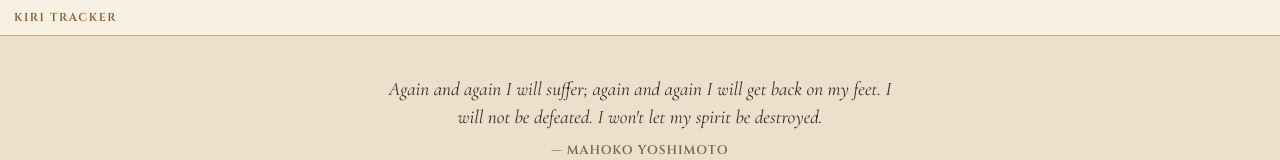
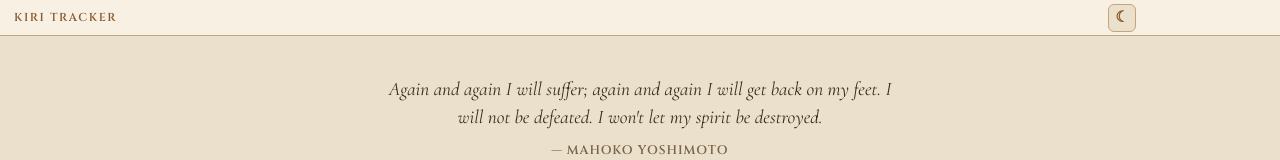
Before and after one commit to rkim1078/kiriTracker, a React (Vite) app: page / in a window 1280 px wide. Shown: the top 160 px of the page. Built offline with nearby package versions, Linux system fonts and the light colour scheme.

Commit message:
Added icon, dark mode toggle

```diff
--- a/electron/preload.ts
+++ b/electron/preload.ts
@@ -27,6 +27,8 @@ const api = {
     ipcRenderer.invoke('activity:log', cellId),
   updateCell: (id: string, text: string): Promise<CellData> =>
     ipcRenderer.invoke('cell:update', id, text),
+  setTheme: (theme: 'light' | 'dark'): Promise<void> =>
+    ipcRenderer.invoke('theme:set', theme),
 }
 
 contextBridge.exposeInMainWorld('kiri', api)
--- a/package.json
+++ b/package.json
@@ -13,6 +13,7 @@
   "build": {
     "appId": "com.kiri.tracker",
     "productName": "Kiri Tracker",
+    "icon": "build/icon.ico",
     "directories": {
       "output": "release"
     },
--- a/src/App.css
+++ b/src/App.css
@@ -9,12 +9,46 @@
   flex-shrink: 0;
   display: flex;
   align-items: center;
+  justify-content: space-between;
   height: var(--title-bar-height);
   padding: 0 140px 0 14px;
   background: var(--bg-elevated);
   border-bottom: 1px solid var(--border);
   -webkit-app-region: drag;
   user-select: none;
+  transition:
+    background-color var(--theme-transition),
+    border-color var(--theme-transition),
+    color var(--theme-transition);
+}
+
+.title-bar__theme-btn {
+  -webkit-app-region: no-drag;
+  display: flex;
+  align-items: center;
+  justify-content: center;
+  width: 28px;
+  height: 28px;
+  margin-right: 4px;
+  padding: 0;
+  border: 1px solid var(--border);
+  border-radius: calc(var(--radius) - 2px);
+  background: var(--bg);
+  color: var(--goal-border);
+  font-size: 0.95rem;
+  line-height: 1;
+  text-transform: none;
+  letter-spacing: 0;
+  cursor: pointer;
+  transition:
+    background-color var(--theme-transition),
+    border-color var(--theme-transition),
+    color var(--theme-transition);
+}
+
+.title-bar__theme-btn:hover {
+  background: var(--daily-bg);
+  color: var(--text);
 }
 
 .title-bar__title {
@@ -50,6 +84,8 @@
   border-top-color: var(--goal-border);
   border-radius: 50%;
   animation: spin 0.8s linear infinite;
+  transition:
+    border-color var(--theme-transition);
 }
 
 @keyframes spin {
@@ -63,7 +99,7 @@
   inset: 0;
   pointer-events: none;
   opacity: 0;
-  background: radial-gradient(circle at center, rgba(168, 184, 122, 0.2), transparent 70%);
+  background: radial-gradient(circle at center, var(--flash-glow), transparent 70%);
   transition: opacity 0.35s ease;
   z-index: 50;
 }
@@ -128,6 +164,9 @@
   background: var(--bg);
   border: 1px solid var(--border);
   border-radius: var(--radius);
+  transition:
+    background-color var(--theme-transition),
+    border-color var(--theme-transition);
 }
 
 .mode-toggle__btn {
@@ -140,8 +179,8 @@
   font-weight: 500;
   cursor: pointer;
   transition:
-    background-color var(--transition),
-    color var(--transition);
+    background-color var(--theme-transition),
+    color var(--theme-transition);
 }
 
 .mode-toggle__btn:hover {
@@ -151,7 +190,7 @@
 .mode-toggle__btn--active {
   background: var(--bg-elevated);
   color: var(--goal-border);
-  box-shadow: 0 1px 4px rgba(90, 60, 30, 0.15);
+  box-shadow: 0 1px 4px var(--shadow);
 }
 
 .goal-board--edit-mode .harada-grid {
@@ -176,7 +215,11 @@
   background: var(--bg-elevated);
   border: 1px solid var(--border);
   border-radius: var(--radius-lg);
-  box-shadow: 0 8px 28px rgba(90, 60, 30, 0.12);
+  box-shadow: 0 8px 28px var(--shadow);
+  transition:
+    background-color var(--theme-transition),
+    border-color var(--theme-transition),
+    box-shadow var(--theme-transition);
 }
 
 .harada-row {
@@ -202,7 +245,8 @@
     transform var(--transition),
     box-shadow var(--transition),
     border-color var(--transition),
-    background-color var(--transition);
+    background-color var(--theme-transition),
+    color var(--theme-transition);
   user-select: none;
 }
 
@@ -266,6 +310,7 @@
   -webkit-box-orient: vertical;
   color: var(--text);
   opacity: 0.95;
+  transition: color var(--theme-transition);
 }
 
 .grid-cell--large .cell-label {
@@ -278,7 +323,7 @@
   height: 100%;
   resize: none;
   border: none;
-  background: rgba(255, 248, 235, 0.75);
+  background: var(--input-bg);
   color: var(--text);
   font-size: inherit;
   font-family: var(--font-body);
@@ -287,6 +332,10 @@
   border-radius: calc(var(--radius) - 2px);
   padding: 4px;
   outline: 2px solid var(--goal-border);
+  transition:
+    background-color var(--theme-transition),
+    color var(--theme-transition),
+    outline-color var(--theme-transition);
 }
 
 /* ── Foundational view ── */
@@ -301,6 +350,7 @@
   background: var(--bg-overlay);
   backdrop-filter: blur(4px);
   animation: overlay-in 0.3s ease forwards;
+  transition: background-color var(--theme-transition);
 }
 
 @keyframes overlay-in {
@@ -336,7 +386,11 @@
   background: var(--bg-elevated);
   border: 1px solid var(--border);
   border-radius: calc(var(--radius-lg) + 4px);
-  box-shadow: 0 24px 48px rgba(90, 60, 30, 0.2);
+  box-shadow: 0 24px 48px var(--shadow-strong);
+  transition:
+    background-color var(--theme-transition),
+    border-color var(--theme-transition),
+    box-shadow var(--theme-transition);
 }
 
 .foundational-row {
@@ -390,6 +444,9 @@
   border: 1px solid var(--border);
   border-radius: var(--radius-lg);
   padding: 1.25rem;
+  transition:
+    background-color var(--theme-transition),
+    border-color var(--theme-transition);
 }
 
 .activity-months {
@@ -445,7 +502,8 @@
   border-radius: 2px;
   transition:
     transform 0.15s ease,
-    outline 0.15s ease;
+    outline 0.15s ease,
+    background-color var(--theme-transition);
   cursor: default;
   flex-shrink: 0;
 }
--- a/src/App.tsx
+++ b/src/App.tsx
@@ -2,6 +2,7 @@ import { useCallback, useState } from 'react'
 import type { CellData } from './types'
 import { getCanonicalFoundationId } from './types'
 import { useGoalData } from './hooks/useGoalData'
+import { useTheme } from './hooks/useTheme'
 import { GoalBoard } from './components/GoalBoard'
 import { ActivityLogger } from './components/ActivityLogger'
 import { TitleBar } from './components/TitleBar'
@@ -9,6 +10,7 @@ import './App.css'
 
 function App() {
   const { data, loading, logActivity, updateCellText } = useGoalData()
+  const { theme, toggleTheme } = useTheme()
   const [expandedFoundation, setExpandedFoundation] = useState<CellData | null>(
     null,
   )
@@ -52,7 +54,7 @@ function App() {
   if (loading || !data) {
     return (
       <div className="app">
-        <TitleBar />
+        <TitleBar theme={theme} onToggleTheme={toggleTheme} />
         <div className="app-loading">
           <div className="loading-spinner" />
           <p>Loading your goal board…</p>
@@ -63,7 +65,7 @@ function App() {
 
   return (
     <div className="app">
-      <TitleBar />
+      <TitleBar theme={theme} onToggleTheme={toggleTheme} />
       <div className={`flash-indicator ${flashId ? 'flash-indicator--active' : ''}`} />
       <main className="app-scroll">
         <GoalBoard
--- a/src/components/TitleBar.tsx
+++ b/src/components/TitleBar.tsx
@@ -1,7 +1,23 @@
-export function TitleBar() {
+import type { Theme } from '../theme'
+
+interface TitleBarProps {
+  theme: Theme
+  onToggleTheme: () => void
+}
+
+export function TitleBar({ theme, onToggleTheme }: TitleBarProps) {
   return (
     <header className="title-bar">
       <span className="title-bar__title">Kiri Tracker</span>
+      <button
+        type="button"
+        className="title-bar__theme-btn"
+        onClick={onToggleTheme}
+        aria-label={theme === 'light' ? 'Switch to dark mode' : 'Switch to light mode'}
+        title={theme === 'light' ? 'Dark mode' : 'Light mode'}
+      >
+        {theme === 'light' ? '☾' : '☀'}
+      </button>
     </header>
   )
 }
--- /dev/null
+++ b/src/hooks/useTheme.ts
@@ -0,0 +1,23 @@
+import { useCallback, useEffect, useState } from 'react'
+import {
+  type Theme,
+  THEME_STORAGE_KEY,
+  applyTheme,
+  getStoredTheme,
+} from '../theme'
+
+export function useTheme() {
+  const [theme, setTheme] = useState<Theme>(getStoredTheme)
+
+  useEffect(() => {
+    applyTheme(theme)
+    localStorage.setItem(THEME_STORAGE_KEY, theme)
+    window.kiri?.setTheme(theme)
+  }, [theme])
+
+  const toggleTheme = useCallback(() => {
+    setTheme((current) => (current === 'light' ? 'dark' : 'light'))
+  }, [])
+
+  return { theme, toggleTheme }
+}
--- a/src/index.css
+++ b/src/index.css
@@ -8,6 +8,11 @@
   --border: #c4a57a;
   --text: #3a2c1e;
   --text-muted: #7a6348;
+  --scrollbar-thumb-hover: #a08058;
+  --shadow: rgba(90, 60, 30, 0.12);
+  --shadow-strong: rgba(90, 60, 30, 0.2);
+  --flash-glow: rgba(168, 184, 122, 0.2);
+  --input-bg: rgba(255, 248, 235, 0.75);
 
   --goal-bg: #d4a96a;
   --goal-border: #8b5a2b;
@@ -31,9 +36,43 @@
   --radius: 8px;
   --radius-lg: 14px;
   --transition: 0.22s cubic-bezier(0.4, 0, 0.2, 1);
+  --theme-transition: 0.3s ease;
   --cell-size: clamp(52px, 7.5vw, 72px);
   --cell-gap: 5px;
   --title-bar-height: 36px;
+}
+
+[data-theme='dark'] {
+  --bg: #1a1410;
+  --bg-elevated: #241c16;
+  --bg-overlay: rgba(8, 6, 4, 0.72);
+  --border: #4a3c2e;
+  --text: #e8dcc8;
+  --text-muted: #a89070;
+  --scrollbar-thumb-hover: #6b5844;
+  --shadow: rgba(0, 0, 0, 0.28);
+  --shadow-strong: rgba(0, 0, 0, 0.45);
+  --flash-glow: rgba(134, 163, 86, 0.18);
+  --input-bg: rgba(36, 28, 22, 0.85);
+
+  --goal-bg: #5c3d1e;
+  --goal-border: #c49a5c;
+  --goal-glow: rgba(196, 154, 92, 0.22);
+
+  --foundation-bg: #4a3828;
+  --foundation-border: #b8956a;
+  --foundation-glow: rgba(184, 149, 106, 0.2);
+
+  --daily-bg: #2e241c;
+  --daily-border: #8a7058;
+  --daily-glow: rgba(134, 163, 86, 0.25);
+  --daily-logged: #5a6e38;
+
+  --activity-none: #342a22;
+  --activity-1: #3d4a2a;
+  --activity-2: #4f6634;
+  --activity-3: #6a8a42;
+  --activity-4: #86a356;
 }
 
 *,
@@ -50,6 +89,12 @@ body,
   height: 100%;
 }
 
+html {
+  transition:
+    background-color var(--theme-transition),
+    color var(--theme-transition);
+}
+
 body {
   font-family: var(--font-body);
   font-size: 1.05rem;
@@ -58,6 +103,9 @@ body {
   color: var(--text);
   -webkit-font-smoothing: antialiased;
   overflow: hidden;
+  transition:
+    background-color var(--theme-transition),
+    color var(--theme-transition);
 }
 
 button {
@@ -79,8 +127,9 @@ button {
 ::-webkit-scrollbar-thumb {
   background: var(--border);
   border-radius: 5px;
+  transition: background-color var(--theme-transition);
 }
 
 ::-webkit-scrollbar-thumb:hover {
-  background: #a08058;
+  background: var(--scrollbar-thumb-hover);
 }
--- a/src/main.tsx
+++ b/src/main.tsx
@@ -1,7 +1,10 @@
 import { StrictMode } from 'react'
 import { createRoot } from 'react-dom/client'
+import { initTheme } from './theme'
 import App from './App'
 import './index.css'
+
+initTheme()
 
 createRoot(document.getElementById('root')!).render(
   <StrictMode>
--- /dev/null
+++ b/src/theme.ts
@@ -0,0 +1,34 @@
+export type Theme = 'light' | 'dark'
+
+export const THEME_STORAGE_KEY = 'kiri-theme'
+
+export const THEME_WINDOW_COLORS = {
+  light: {
+    background: '#ebe0cc',
+    overlay: '#f7f0e3',
+    symbols: '#3a2c1e',
+  },
+  dark: {
+    background: '#1a1410',
+    overlay: '#241c16',
+    symbols: '#e8dcc8',
+  },
+} as const
+
+export function getStoredTheme(): Theme {
+  try {
+    const stored = localStorage.getItem(THEME_STORAGE_KEY)
+    if (stored === 'light' || stored === 'dark') return stored
+  } catch {
+    // ignore
+  }
+  return 'light'
+}
+
+export function applyTheme(theme: Theme): void {
+  document.documentElement.setAttribute('data-theme', theme)
+}
+
+export function initTheme(): void {
+  applyTheme(getStoredTheme())
+}
--- a/src/vite-env.d.ts
+++ b/src/vite-env.d.ts
@@ -3,6 +3,7 @@ export interface KiriAPI {
   saveData: (data: import('./types').AppData) => Promise<boolean>
   logActivity: (cellId: string) => Promise<import('./types').ActivityEntry[]>
   updateCell: (id: string, text: string) => Promise<import('./types').CellData>
+  setTheme: (theme: import('./theme').Theme) => Promise<void>
 }
 
 declare global {
```
Also changed, not shown: electron/main.ts (+30 -0 lines), 3 other files (tests, documents, lock files or other folders).
